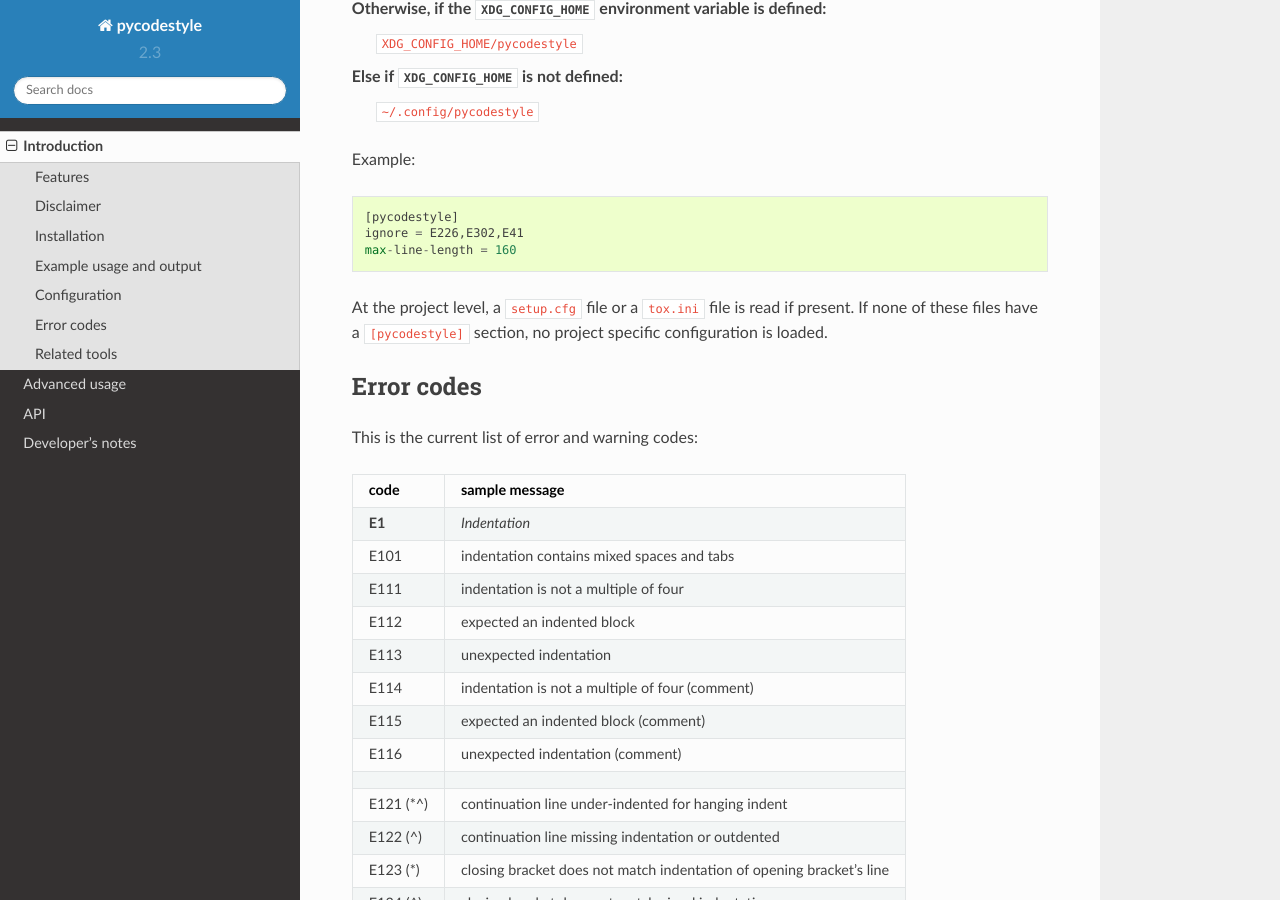
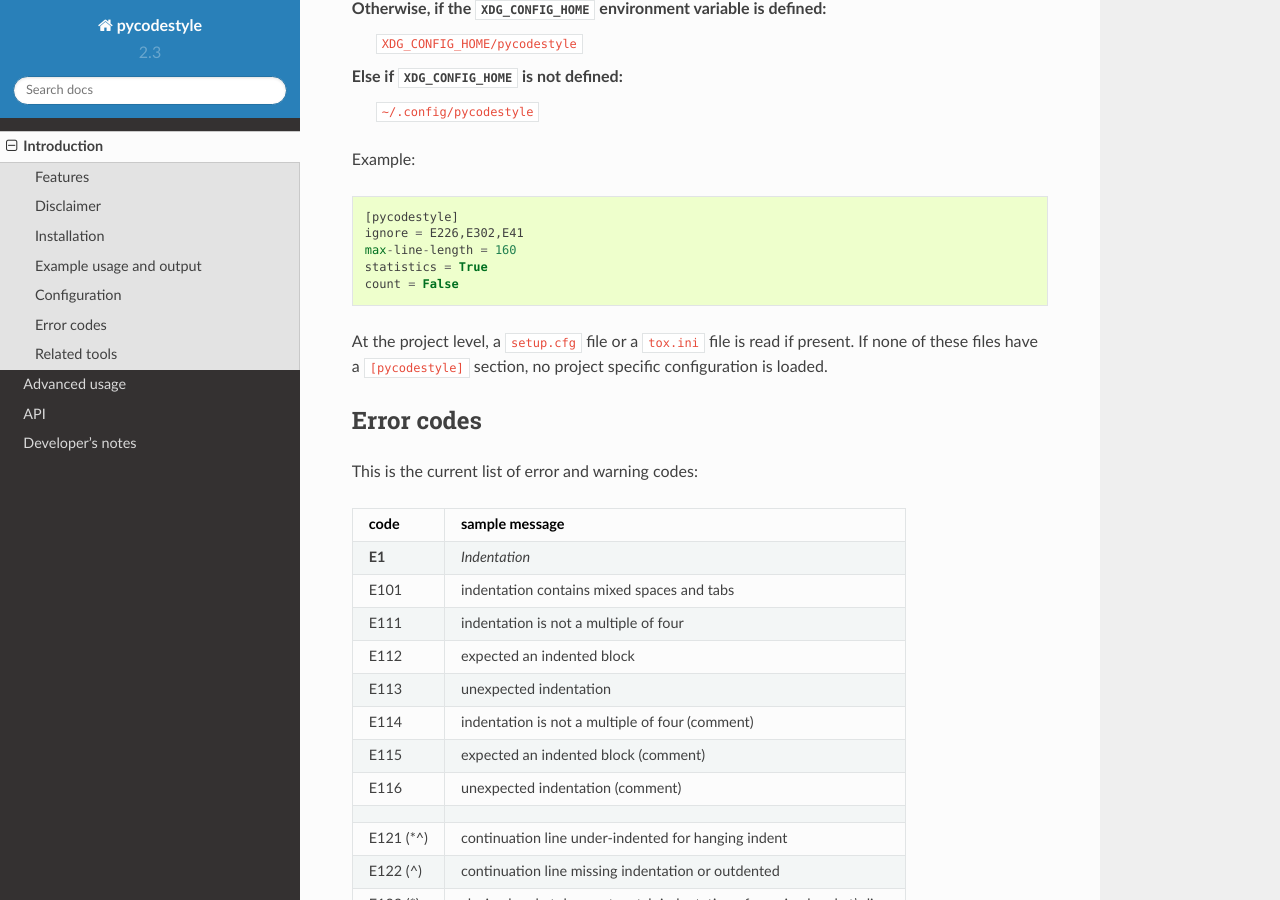
Before and after one commit to PyCQA/pycodestyle, a Sphinx documentation site: the page built from docs/intro.rst, in a window 1280 px wide and 900 px high, scrolled down 3610 px. Built offline with Sphinx 7.4.7 and the Read the Docs theme 2.0.0, drawn with Linux system fonts in a browser that asks for light colours.

Commit message:
Config file example for boolean flags

```diff
--- a/docs/intro.rst
+++ b/docs/intro.rst
@@ -198,6 +198,8 @@
   [pycodestyle]
   ignore = E226,E302,E41
   max-line-length = 160
+  statistics = True
+  count = False
 
 At the project level, a ``setup.cfg`` file or a ``tox.ini`` file is read if
 present. If none of these files have a ``[pycodestyle]`` section, no project
```
